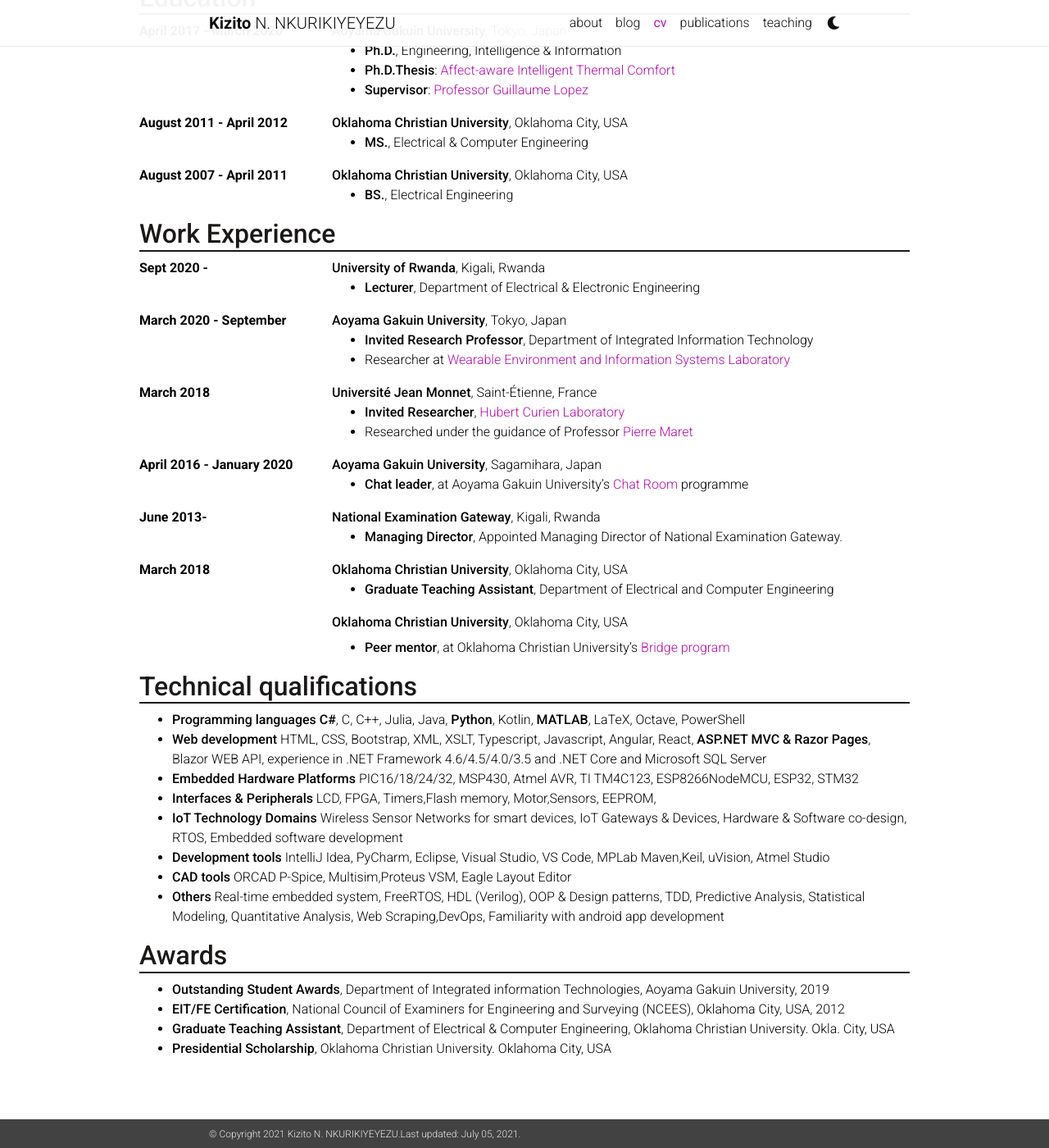
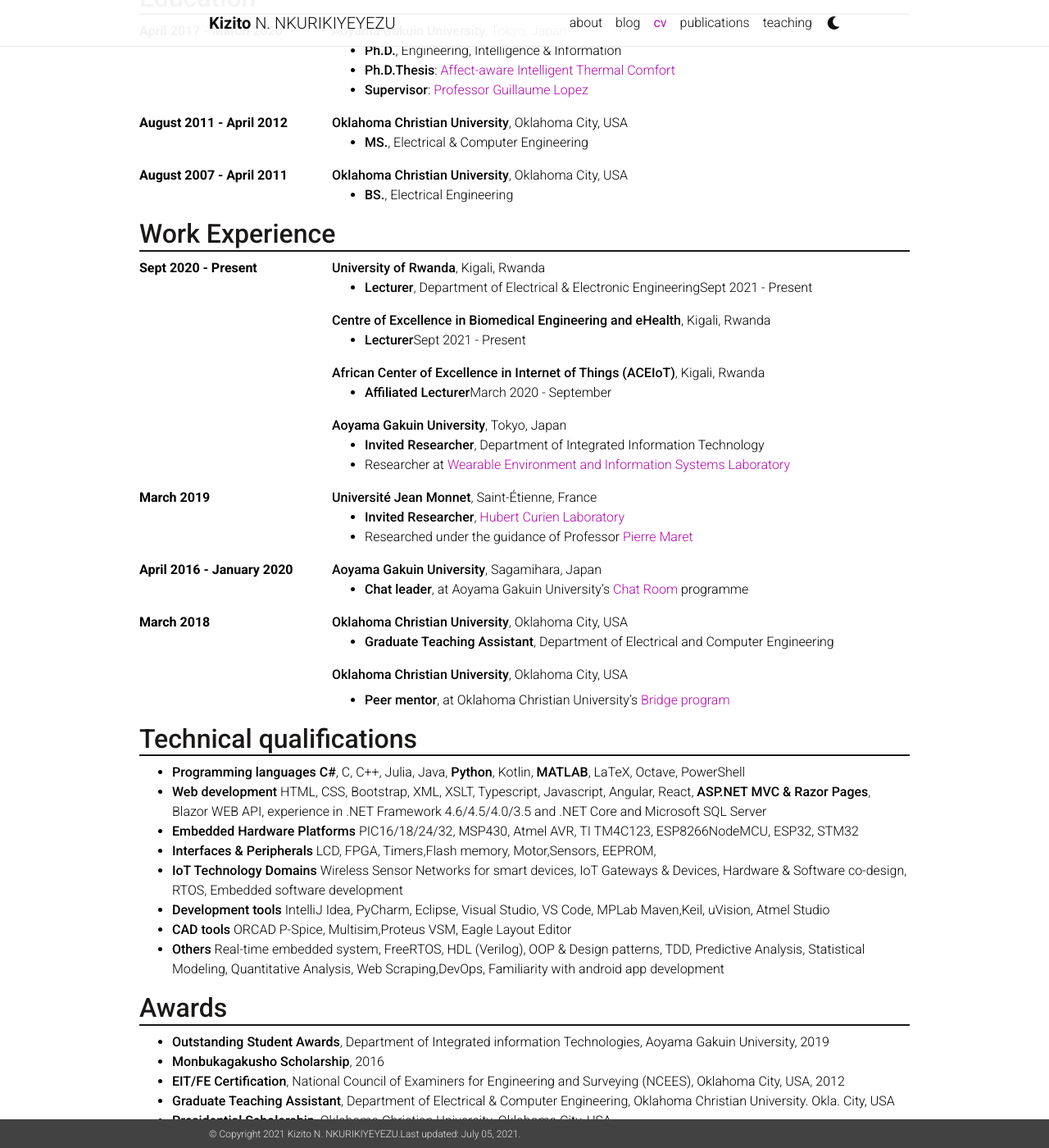
Before and after one commit to qiriro/qiriro.github.io, a Jekyll site: the page built from _pages/cv.md, in a window 1280 px wide and 1400 px high, scrolled down 260 px. Shown: the whole window at 82% size. Built offline with Jekyll 4.4.1, drawn with Linux system fonts in a browser that asks for light colours; nearby versions of some CDN libraries; a style sheet for code colours, icons or effects is not loaded.

Commit message:
update cv

```diff
--- a/_pages/cv.md
+++ b/_pages/cv.md
@@ -40,18 +40,22 @@
 **Work Experience**
 ---------------
 
-Sept 2020 -
+Sept 2020 - Present
 :   **University of Rwanda**, Kigali, Rwanda
 
     - **Lecturer**, Department of Electrical & Electronic Engineering
-
+Sept 2021 - Present
+:   **Centre of Excellence in Biomedical Engineering and eHealth**, Kigali, Rwanda
+    - **Lecturer**
+Sept 2021 - Present
+:   **African Center of Excellence in Internet of Things (ACEIoT)**, Kigali, Rwanda
+    - **Affiliated Lecturer**
 March 2020 - September
 :   **Aoyama Gakuin University**, Tokyo, Japan
-
-    - **Invited Research Professor**, Department of Integrated Information Technology
+    - **Invited Researcher**, Department of Integrated Information Technology
     - Researcher at [Wearable Environment and Information Systems Laboratory](http://www.wil.it.aoyama.ac.jp/)
 
-March 2018
+March 2019
 :   **Université Jean Monnet**, Saint-Étienne, France
     - **Invited Researcher**, [Hubert Curien Laboratory](https://en.wikipedia.org/wiki/Hubert_Curien_Laboratory)
     - Researched under the guidance of Professor [Pierre Maret](https://perso.univ-st-etienne.fr/mapi9921/)
@@ -60,9 +64,6 @@
 :   **Aoyama Gakuin University**, Sagamihara, Japan
     - **Chat leader**, at Aoyama Gakuin University's [Chat Room](http://web.iec.aoyama.ac.jp/chat_room/fis) programme
 
-June 2013-
-:   **National Examination Gateway**, Kigali, Rwanda
-    - **Managing Director**, Appointed Managing Director of National Examination Gateway.
 
 March 2018
 :   **Oklahoma Christian University**, Oklahoma City, USA
@@ -86,6 +87,7 @@
 -----------------
 
 - **Outstanding Student Awards**, Department of Integrated information Technologies, Aoyama Gakuin University, 2019
+- **Monbukagakusho Scholarship**, 2016
 - **EIT/FE Certification**, National Council of Examiners for Engineering and Surveying (NCEES), Oklahoma City, USA, 2012
 - **Graduate Teaching Assistant**, Department of Electrical & Computer Engineering, Oklahoma Christian University. Okla. City, USA
 - **Presidential Scholarship**, Oklahoma Christian University. Oklahoma City, USA
```
